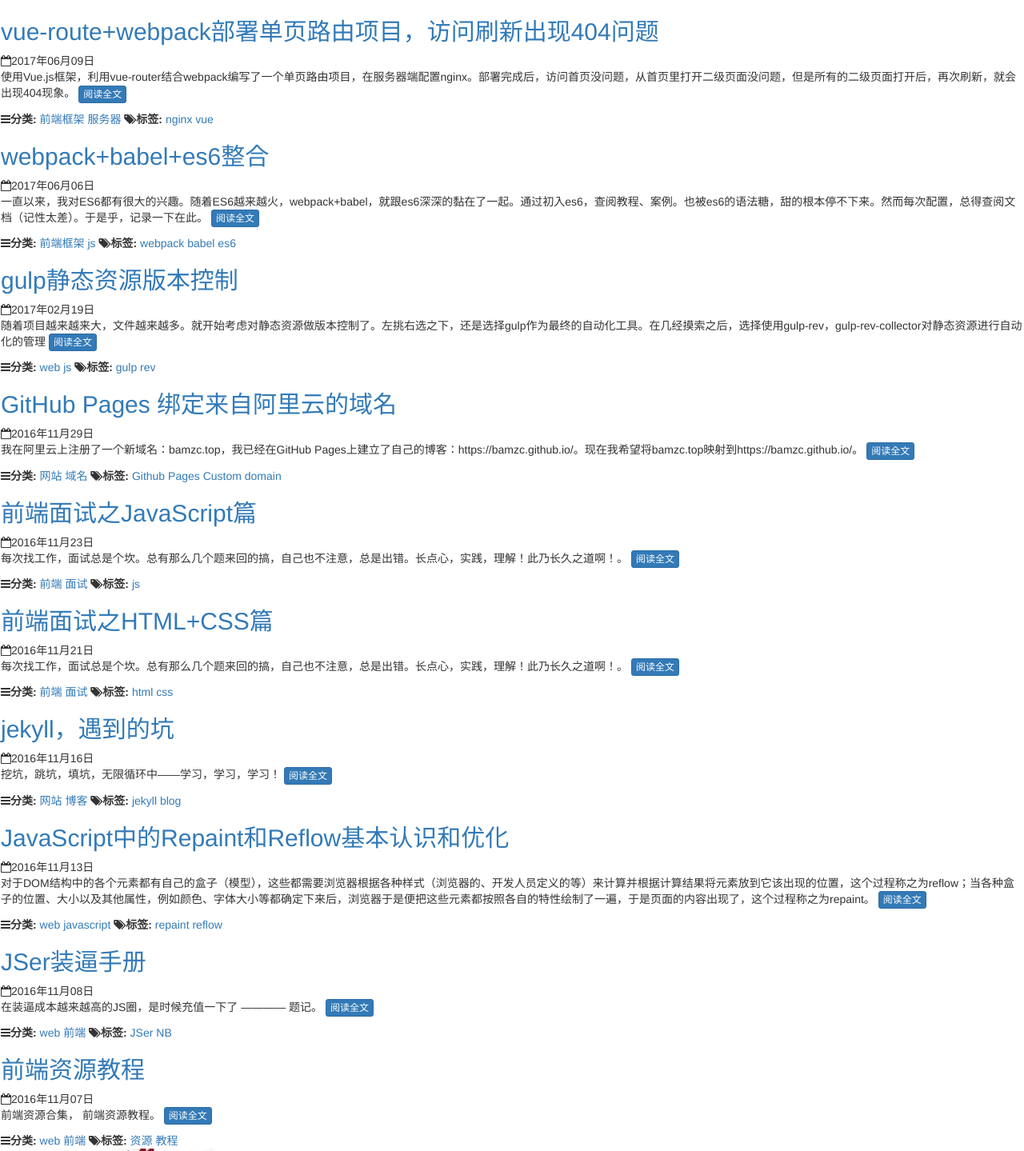
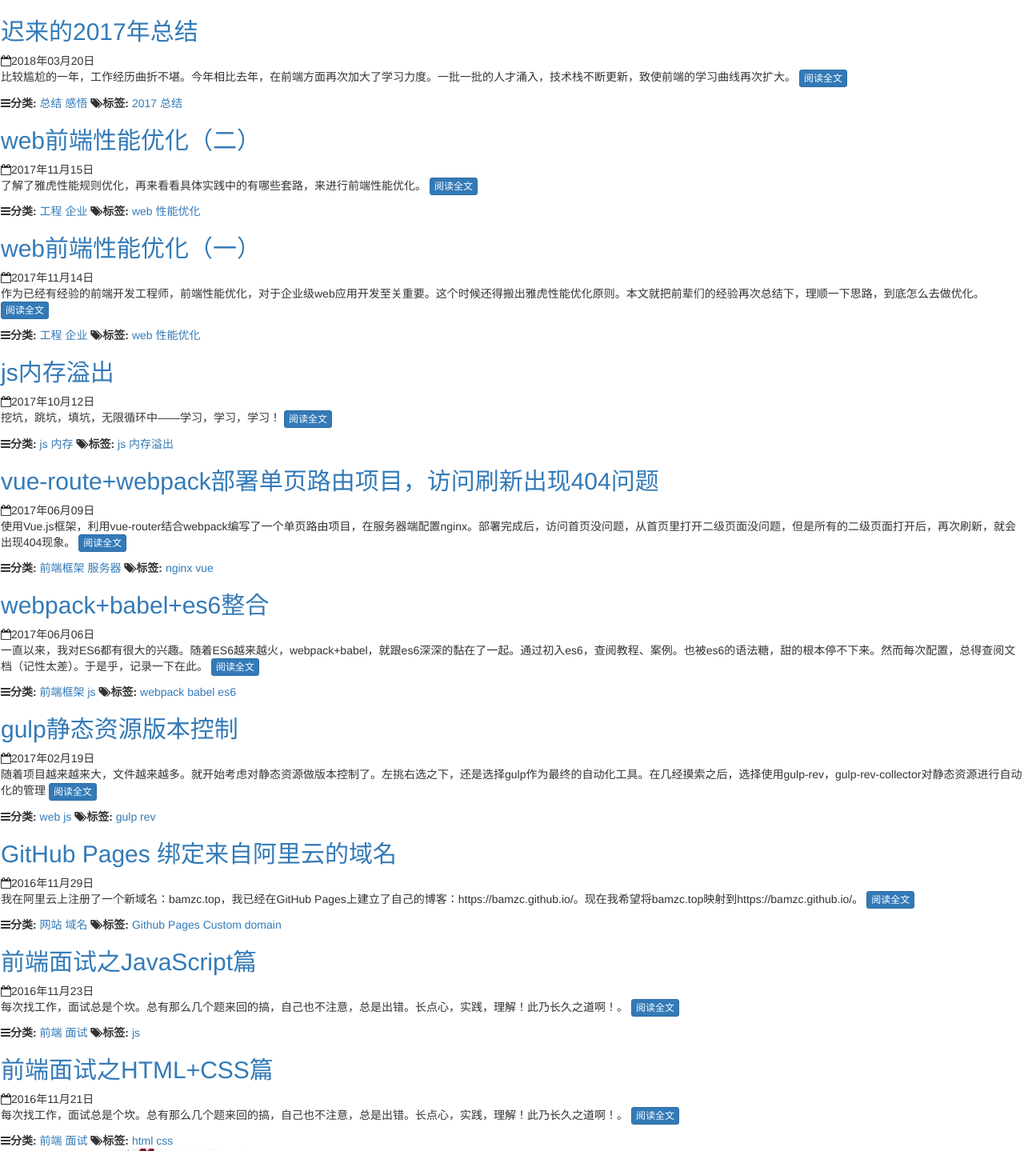
Before and after one commit to Bamzc/bamzc.github.io, a website built with webpack: page index.html in a window 1280 px wide. Shown: the part 1029-2468 px from the top of the page at 80% size. Built offline with nearby package versions, Linux system fonts and the light colour scheme; a script that the page names is missing; files whose address does not match are found by name.

Commit message:
页面重构，升级webpack3.0+

```diff
--- a/index.html
+++ b/index.html
@@ -12,8 +12,14 @@
     <!-- Enable responsive viewport -->
     <meta name="viewport" content="width=device-width, initial-scale=1.0">
     <!-- Custom styles -->
-    <link href="/assets/src/css/bootstrap.css" rel="stylesheet" type="text/css">
-    <link href="/assets/css/style.css" rel="stylesheet" type="text/css">
+    <link href="/src/assets/css/bootstrap.css" rel="stylesheet" type="text/css">
+    <script type="text/javascript">
+        document.write('<script src="/dist/a.js?v='+Math.random()+'"><\/script>')
+    </script>
+    <script type="text/javascript">
+
+        __loadCss('style')
+    </script>
     <!-- single page styles -->
 
     <link rel="stylesheet" href="https://cdn.bootcss.com/font-awesome/4.7.0/css/font-awesome.min.css"/>
@@ -50,6 +56,8 @@
         </div>
         <div class="collapse navbar-collapse" id="jb-navbar-collapse">
             <ul class="nav navbar-nav">
+
+
 
 
 
@@ -148,7 +156,7 @@
 
                 <li><a title="" target="_self" href="/topics/psd">设计草图</a></li>
 
-                <li><a title="" target="_self" href="/topics/c">学习总结</a></li>
+                <li><a title="" target="_self" href="/topics/summary">学习总结</a></li>
 
                 <li><a title="" target="_self" href="/topics/mywork">我的作品</a></li>
 
@@ -176,6 +184,14 @@
                 </ul>
 
             </li>
+
+
+
+
+
+
+
+
 
 
 
@@ -287,6 +303,162 @@
 
 
 
+
+
+
+      <div class="row">
+        <div class="col-md-12 post-container post-container-row">
+        <h2 class="post-title">
+        <a rel="bookmark" href="/2018/03/20/summary">迟来的2017年总结</a>
+        </h2>
+      <div class="meta-box">
+      <span class="m-post-date">
+      <i class="fa fa-calendar-o"></i>2018年03月20日</span>
+      <span class="comments-link">
+        <a title="Comment on 迟来的2017年总结" data-thread-key="/2018/03/20/summary" class="ds-thread-count" href="/2018/03/20/summary#comments" target="_self">
+        <!--<i class="fa fa-comments-o">0</i> 条评论--></a>
+      </span>
+      </div>
+      <div class="post-content post-expect">
+        <p>比较尴尬的一年，工作经历曲折不堪。今年相比去年，在前端方面再次加大了学习力度。一批一批的人才涌入，技术栈不断更新，致使前端的学习曲线再次扩大。
+      <a class="more-link btn btn-primary btn-xs" href="/2018/03/20/summary">阅读全文</a>
+      </p>
+      </div>
+      <div class="meta-box">
+      <span class="cat-links"><i class="fa fa-navicon"></i><b>分类:</b>
+
+        <a rel="category tag" href="javascript:;">总结</a>
+
+        <a rel="category tag" href="javascript:;">感悟</a>
+
+      </span>
+      <span class="tag-links"><i class="fa fa-tags"></i><b>标签:</b>
+
+          <a rel="tag" href="javascript:;" target="_self">2017</a>
+
+          <a rel="tag" href="javascript:;" target="_self">总结</a>
+
+      </span>
+      </div>
+      </div>
+      </div>
+
+
+
+      <div class="row">
+        <div class="col-md-12 post-container post-container-row">
+        <h2 class="post-title">
+        <a rel="bookmark" href="/2017/11/15/js-performance-optimization2">web前端性能优化（二）</a>
+        </h2>
+      <div class="meta-box">
+      <span class="m-post-date">
+      <i class="fa fa-calendar-o"></i>2017年11月15日</span>
+      <span class="comments-link">
+        <a title="Comment on web前端性能优化（二）" data-thread-key="/2017/11/15/js-performance-optimization2" class="ds-thread-count" href="/2017/11/15/js-performance-optimization2#comments" target="_self">
+        <!--<i class="fa fa-comments-o">0</i> 条评论--></a>
+      </span>
+      </div>
+      <div class="post-content post-expect">
+        <p>了解了雅虎性能规则优化，再来看看具体实践中的有哪些套路，来进行前端性能优化。
+      <a class="more-link btn btn-primary btn-xs" href="/2017/11/15/js-performance-optimization2">阅读全文</a>
+      </p>
+      </div>
+      <div class="meta-box">
+      <span class="cat-links"><i class="fa fa-navicon"></i><b>分类:</b>
+
+        <a rel="category tag" href="javascript:;">工程</a>
+
+        <a rel="category tag" href="javascript:;">企业</a>
+
+      </span>
+      <span class="tag-links"><i class="fa fa-tags"></i><b>标签:</b>
+
+          <a rel="tag" href="javascript:;" target="_self">web</a>
+
+          <a rel="tag" href="javascript:;" target="_self">性能优化</a>
+
+      </span>
+      </div>
+      </div>
+      </div>
+
+
+
+      <div class="row">
+        <div class="col-md-12 post-container post-container-row">
+        <h2 class="post-title">
+        <a rel="bookmark" href="/2017/11/14/js-performance-optimization">web前端性能优化（一）</a>
+        </h2>
+      <div class="meta-box">
+      <span class="m-post-date">
+      <i class="fa fa-calendar-o"></i>2017年11月14日</span>
+      <span class="comments-link">
+        <a title="Comment on web前端性能优化（一）" data-thread-key="/2017/11/14/js-performance-optimization" class="ds-thread-count" href="/2017/11/14/js-performance-optimization#comments" target="_self">
+        <!--<i class="fa fa-comments-o">0</i> 条评论--></a>
+      </span>
+      </div>
+      <div class="post-content post-expect">
+        <p>作为已经有经验的前端开发工程师，前端性能优化，对于企业级web应用开发至关重要。这个时候还得搬出雅虎性能优化原则。本文就把前辈们的经验再次总结下，理顺一下思路，到底怎么去做优化。
+      <a class="more-link btn btn-primary btn-xs" href="/2017/11/14/js-performance-optimization">阅读全文</a>
+      </p>
+      </div>
+      <div class="meta-box">
+      <span class="cat-links"><i class="fa fa-navicon"></i><b>分类:</b>
+
+        <a rel="category tag" href="javascript:;">工程</a>
+
+        <a rel="category tag" href="javascript:;">企业</a>
+
+      </span>
+      <span class="tag-links"><i class="fa fa-tags"></i><b>标签:</b>
+
+          <a rel="tag" href="javascript:;" target="_self">web</a>
+
+          <a rel="tag" href="javascript:;" target="_self">性能优化</a>
+
+      </span>
+      </div>
+      </div>
+      </div>
+
+
+
+      <div class="row">
+        <div class="col-md-12 post-container post-container-row">
+        <h2 class="post-title">
+        <a rel="bookmark" href="/2017/10/12/js-memory-leak">js内存溢出</a>
+        </h2>
+      <div class="meta-box">
+      <span class="m-post-date">
+      <i class="fa fa-calendar-o"></i>2017年10月12日</span>
+      <span class="comments-link">
+        <a title="Comment on js内存溢出" data-thread-key="/2017/10/12/js-memory-leak" class="ds-thread-count" href="/2017/10/12/js-memory-leak#comments" target="_self">
+        <!--<i class="fa fa-comments-o">0</i> 条评论--></a>
+      </span>
+      </div>
+      <div class="post-content post-expect">
+        <p>挖坑，跳坑，填坑，无限循环中——学习，学习，学习！
+      <a class="more-link btn btn-primary btn-xs" href="/2017/10/12/js-memory-leak">阅读全文</a>
+      </p>
+      </div>
+      <div class="meta-box">
+      <span class="cat-links"><i class="fa fa-navicon"></i><b>分类:</b>
+
+        <a rel="category tag" href="javascript:;">js</a>
+
+        <a rel="category tag" href="javascript:;">内存</a>
+
+      </span>
+      <span class="tag-links"><i class="fa fa-tags"></i><b>标签:</b>
+
+          <a rel="tag" href="javascript:;" target="_self">js</a>
+
+          <a rel="tag" href="javascript:;" target="_self">内存溢出</a>
+
+      </span>
+      </div>
+      </div>
+      </div>
 
 
 
@@ -524,159 +696,11 @@
 
 
 
-      <div class="row">
-        <div class="col-md-12 post-container post-container-row">
-        <h2 class="post-title">
-        <a rel="bookmark" href="/2016/11/16/jekyll-pit">jekyll，遇到的坑</a>
-        </h2>
-      <div class="meta-box">
-      <span class="m-post-date">
-      <i class="fa fa-calendar-o"></i>2016年11月16日</span>
-      <span class="comments-link">
-        <a title="Comment on jekyll，遇到的坑" data-thread-key="/2016/11/16/jekyll-pit" class="ds-thread-count" href="/2016/11/16/jekyll-pit#comments" target="_self">
-        <!--<i class="fa fa-comments-o">0</i> 条评论--></a>
-      </span>
-      </div>
-      <div class="post-content post-expect">
-        <p>挖坑，跳坑，填坑，无限循环中——学习，学习，学习！
-      <a class="more-link btn btn-primary btn-xs" href="/2016/11/16/jekyll-pit">阅读全文</a>
-      </p>
-      </div>
-      <div class="meta-box">
-      <span class="cat-links"><i class="fa fa-navicon"></i><b>分类:</b>
-
-        <a rel="category tag" href="javascript:;">网站</a>
-
-        <a rel="category tag" href="javascript:;">博客</a>
-
-      </span>
-      <span class="tag-links"><i class="fa fa-tags"></i><b>标签:</b>
-
-          <a rel="tag" href="javascript:;" target="_self">jekyll</a>
-
-          <a rel="tag" href="javascript:;" target="_self">blog</a>
-
-      </span>
-      </div>
-      </div>
-      </div>
 
 
 
-      <div class="row">
-        <div class="col-md-12 post-container post-container-row">
-        <h2 class="post-title">
-        <a rel="bookmark" href="/2016/11/13/repaint-reflow">JavaScript中的Repaint和Reflow基本认识和优化</a>
-        </h2>
-      <div class="meta-box">
-      <span class="m-post-date">
-      <i class="fa fa-calendar-o"></i>2016年11月13日</span>
-      <span class="comments-link">
-        <a title="Comment on JavaScript中的Repaint和Reflow基本认识和优化" data-thread-key="/2016/11/13/repaint-reflow" class="ds-thread-count" href="/2016/11/13/repaint-reflow#comments" target="_self">
-        <!--<i class="fa fa-comments-o">0</i> 条评论--></a>
-      </span>
-      </div>
-      <div class="post-content post-expect">
-        <p>对于DOM结构中的各个元素都有自己的盒子（模型），这些都需要浏览器根据各种样式（浏览器的、开发人员定义的等）来计算并根据计算结果将元素放到它该出现的位置，这个过程称之为reflow；当各种盒子的位置、大小以及其他属性，例如颜色、字体大小等都确定下来后，浏览器于是便把这些元素都按照各自的特性绘制了一遍，于是页面的内容出现了，这个过程称之为repaint。
-      <a class="more-link btn btn-primary btn-xs" href="/2016/11/13/repaint-reflow">阅读全文</a>
-      </p>
-      </div>
-      <div class="meta-box">
-      <span class="cat-links"><i class="fa fa-navicon"></i><b>分类:</b>
-
-        <a rel="category tag" href="javascript:;">web</a>
-
-        <a rel="category tag" href="javascript:;">javascript</a>
-
-      </span>
-      <span class="tag-links"><i class="fa fa-tags"></i><b>标签:</b>
-
-          <a rel="tag" href="javascript:;" target="_self">repaint</a>
-
-          <a rel="tag" href="javascript:;" target="_self">reflow</a>
-
-      </span>
-      </div>
-      </div>
-      </div>
 
 
-
-      <div class="row">
-        <div class="col-md-12 post-container post-container-row">
-        <h2 class="post-title">
-        <a rel="bookmark" href="/2016/11/08/jser-zb">JSer装逼手册</a>
-        </h2>
-      <div class="meta-box">
-      <span class="m-post-date">
-      <i class="fa fa-calendar-o"></i>2016年11月08日</span>
-      <span class="comments-link">
-        <a title="Comment on JSer装逼手册" data-thread-key="/2016/11/08/jser-zb" class="ds-thread-count" href="/2016/11/08/jser-zb#comments" target="_self">
-        <!--<i class="fa fa-comments-o">0</i> 条评论--></a>
-      </span>
-      </div>
-      <div class="post-content post-expect">
-        <p>在装逼成本越来越高的JS圈，是时候充值一下了 ———— 题记。
-      <a class="more-link btn btn-primary btn-xs" href="/2016/11/08/jser-zb">阅读全文</a>
-      </p>
-      </div>
-      <div class="meta-box">
-      <span class="cat-links"><i class="fa fa-navicon"></i><b>分类:</b>
-
-        <a rel="category tag" href="javascript:;">web</a>
-
-        <a rel="category tag" href="javascript:;">前端</a>
-
-      </span>
-      <span class="tag-links"><i class="fa fa-tags"></i><b>标签:</b>
-
-          <a rel="tag" href="javascript:;" target="_self">JSer</a>
-
-          <a rel="tag" href="javascript:;" target="_self">NB</a>
-
-      </span>
-      </div>
-      </div>
-      </div>
-
-
-
-      <div class="row">
-        <div class="col-md-12 post-container post-container-row">
-        <h2 class="post-title">
-        <a rel="bookmark" href="/2016/11/07/resource-collection">前端资源教程</a>
-        </h2>
-      <div class="meta-box">
-      <span class="m-post-date">
-      <i class="fa fa-calendar-o"></i>2016年11月07日</span>
-      <span class="comments-link">
-        <a title="Comment on 前端资源教程" data-thread-key="/2016/11/07/resource-collection" class="ds-thread-count" href="/2016/11/07/resource-collection#comments" target="_self">
-        <!--<i class="fa fa-comments-o">0</i> 条评论--></a>
-      </span>
-      </div>
-      <div class="post-content post-expect">
-        <p>前端资源合集， 前端资源教程。
-      <a class="more-link btn btn-primary btn-xs" href="/2016/11/07/resource-collection">阅读全文</a>
-      </p>
-      </div>
-      <div class="meta-box">
-      <span class="cat-links"><i class="fa fa-navicon"></i><b>分类:</b>
-
-        <a rel="category tag" href="javascript:;">web</a>
-
-        <a rel="category tag" href="javascript:;">前端</a>
-
-      </span>
-      <span class="tag-links"><i class="fa fa-tags"></i><b>标签:</b>
-
-          <a rel="tag" href="javascript:;" target="_self">资源</a>
-
-          <a rel="tag" href="javascript:;" target="_self">教程</a>
-
-      </span>
-      </div>
-      </div>
-      </div>
 
 
 
@@ -698,7 +722,7 @@
 </div>
 <div class="right-column">
     <div class="head-portrait">
-        <img src="../assets/src/img/bamzc.jpg" alt="" />
+        <img src="/src/assets/img/bamzc.jpg" alt="" />
         <p>男 90后 处女座 前端工程师</p>
         <ul>
             <li><a target="_blank" href="https://segmentfault.com/u/bamzcu">
@@ -756,16 +780,16 @@
     		前端框架<!-- <span>3</span>-->
     	</a></li>
 
-    	<li><a href="#6-3-ref">
-    		js<!-- <span>3</span>-->
+    	<li><a href="#6-4-ref">
+    		js<!-- <span>4</span>-->
     	</a></li>
 
     	<li><a href="#7-1-ref">
     		生活<!-- <span>1</span>-->
     	</a></li>
 
-    	<li><a href="#8-1-ref">
-    		感悟<!-- <span>1</span>-->
+    	<li><a href="#8-2-ref">
+    		感悟<!-- <span>2</span>-->
     	</a></li>
 
     	<li><a href="#9-2-ref">
@@ -804,6 +828,22 @@
     		服务器<!-- <span>1</span>-->
     	</a></li>
 
+    	<li><a href="#18-1-ref">
+    		内存<!-- <span>1</span>-->
+    	</a></li>
+
+    	<li><a href="#19-2-ref">
+    		工程<!-- <span>2</span>-->
+    	</a></li>
+
+    	<li><a href="#20-2-ref">
+    		企业<!-- <span>2</span>-->
+    	</a></li>
+
+    	<li><a href="#21-1-ref">
+    		总结<!-- <span>1</span>-->
+    	</a></li>
+
 
 
 
@@ -819,7 +859,7 @@
 
 
     	<li><a href="#js-ref">js
-      <!-- <span>2</span>--></a></li>
+      <!-- <span>3</span>--></a></li>
 
     	<li><a href="#date-ref">date
       <!-- <span>1</span>--></a></li>
@@ -905,6 +945,21 @@
     	<li><a href="#vue-ref">vue
       <!-- <span>1</span>--></a></li>
 
+    	<li><a href="#内存溢出-ref">内存溢出
+      <!-- <span>1</span>--></a></li>
+
+    	<li><a href="#web-ref">web
+      <!-- <span>2</span>--></a></li>
+
+    	<li><a href="#性能优化-ref">性能优化
+      <!-- <span>2</span>--></a></li>
+
+    	<li><a href="#2017-ref">2017
+      <!-- <span>1</span>--></a></li>
+
+    	<li><a href="#总结-ref">总结
+      <!-- <span>1</span>--></a></li>
+
 
 
 
@@ -918,7 +973,7 @@
     </div>
         <div class="footer">
             <div class="footer-container">
-                <p>&copy; 2017 Zhaoce Bai
+                <p>&copy; 2018 Zhaoce Bai
                 </p>
             </div>
         </div>
@@ -927,10 +982,15 @@
 
 
 
-    <script src="/assets/js/common.js"></script>
+    <script type="text/javascript">
+            __loadJs('manifest');
+            __loadJs('vendor');
+        </script>
 
 
-            <script src="/assets/js/index.js"></script>
+            <script type="text/javascript">
+                __loadJs('index')
+            </script>
 
 
   </body>
```
Also changed, not shown: package.json (+26 -16 lines), 1 other file.
